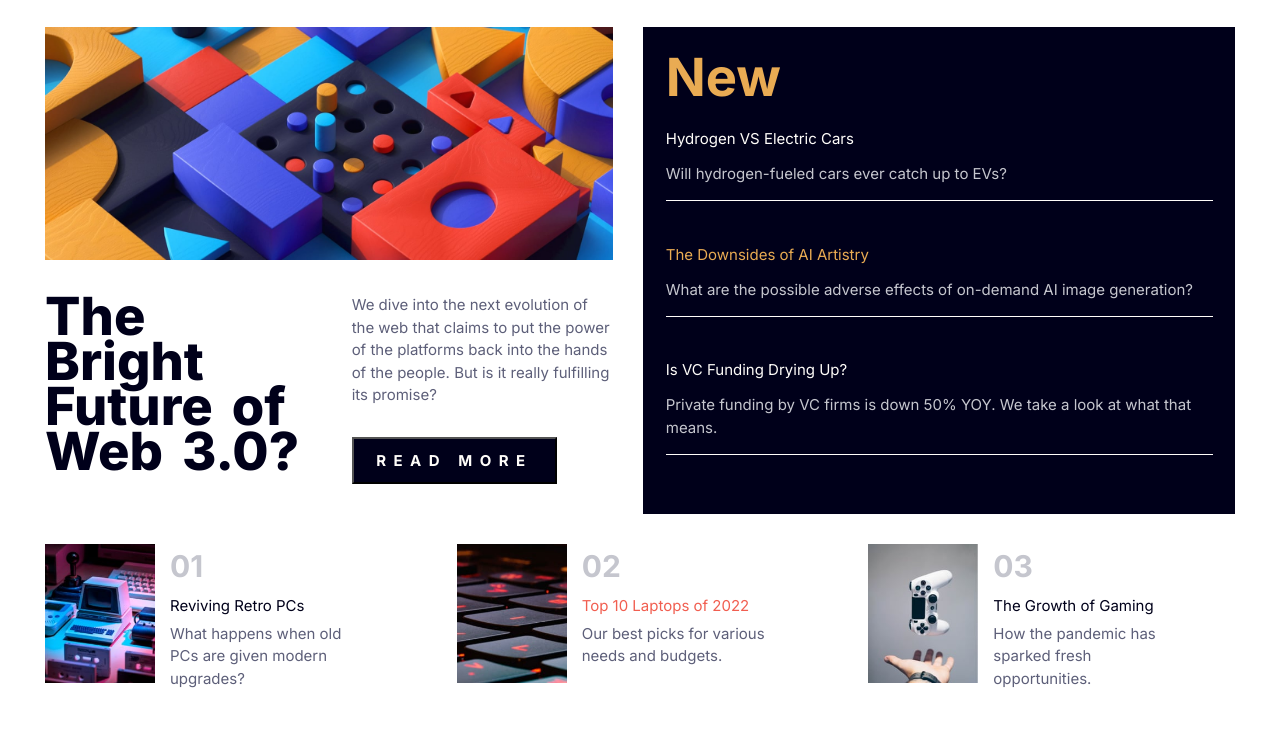
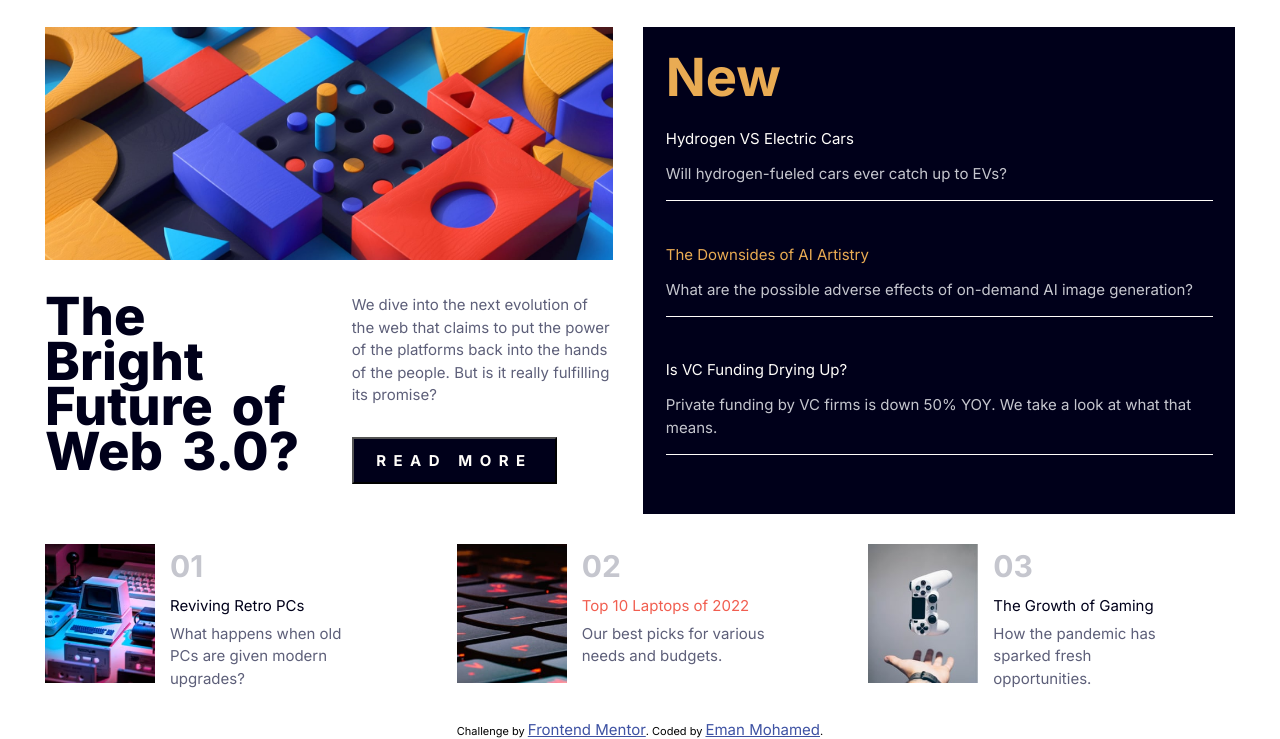
Before and after one commit to EMApath/javascript-mastery, a plain HTML site: page EX02/index.html in a window 1280 px wide. Shown: the part 65-804 px from the top of the page. Drawn offline with Linux system fonts and the light colour scheme.

Commit message:
added attribution

```diff
--- a/EX02/index.html
+++ b/EX02/index.html
@@ -136,11 +136,11 @@
 
 
 
-    <!-- <div class="attribution">
+    <div class="attribution">
       Challenge by
       <a href="https://www.frontendmentor.io?ref=challenge" target="_blank"
         >Frontend Mentor</a
-      >. Coded by <a href="#">Your Name Here</a>.
-    </div> -->
+      >. Coded by <a href="#">Eman Mohamed</a>.
+    </div>
   </body>
 </html>
```
